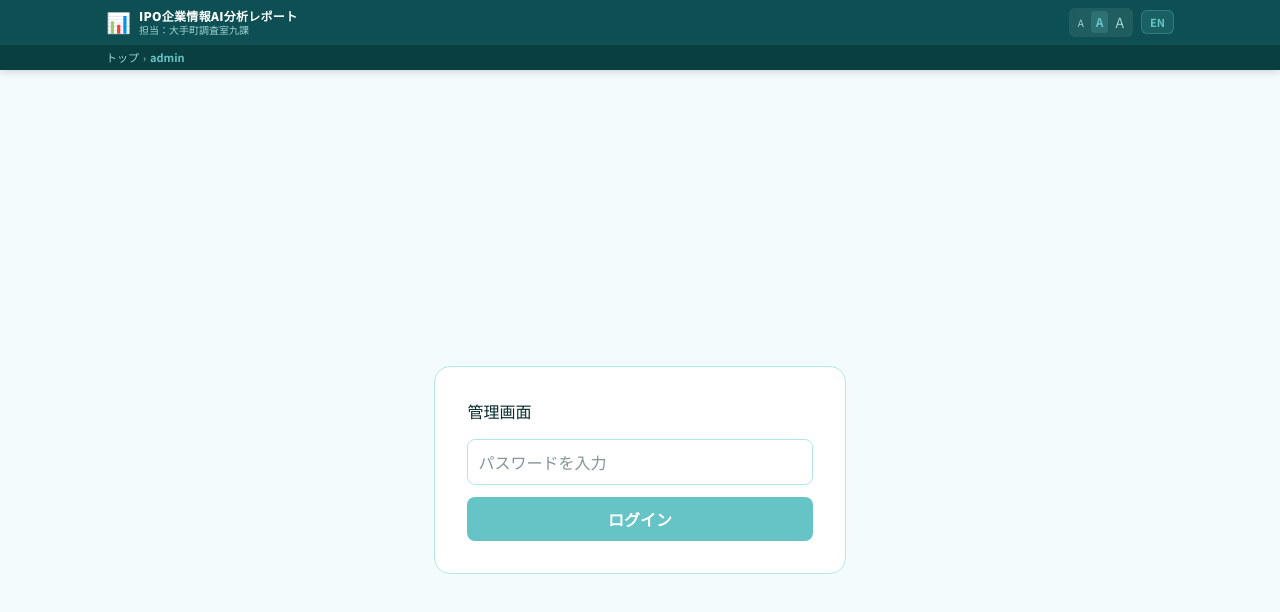
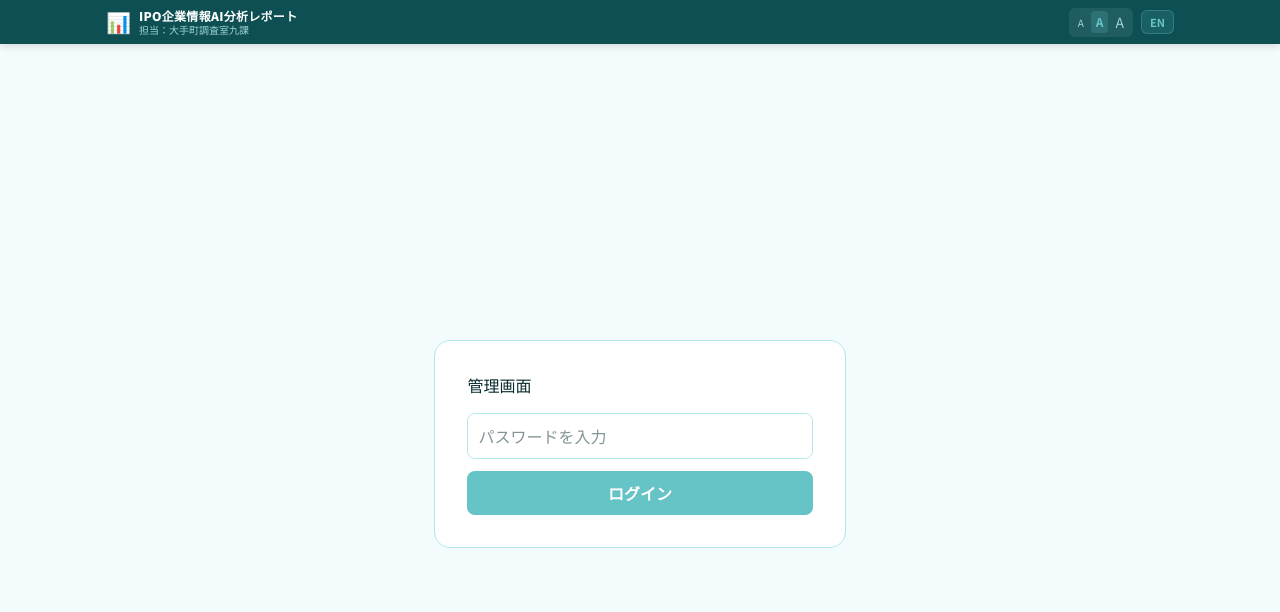
Before and after one commit to shakederice-jp/ipo-scout, a Next.js app: page /admin in a window 1280 px wide. Shown: the top 612 px of the page. Built offline with nearby package versions, Linux system fonts and the light colour scheme.

Commit message:
fix: breadcrumb structure top>calendar>analysis, slot support

```diff
--- a/src/components/AppHeader.tsx
+++ b/src/components/AppHeader.tsx
@@ -11,11 +11,6 @@ const C = {
 
 type FontSize = "sm" | "md" | "lg";
 const FONT_SIZE_MAP: Record<FontSize, number> = { sm: 13, md: 15, lg: 17 };
-
-const BREADCRUMB_MAP: Record<string, Record<string, string>> = {
-  ja: { "/": "トップ", "/calendar": "カレンダー", "/analysis": "銘柄分析" },
-  en: { "/": "Top", "/calendar": "Calendar", "/analysis": "Analysis" },
-};
 
 interface AppHeaderProps {
   slot?: React.ReactNode;
@@ -33,16 +28,23 @@ export default function AppHeader({ slot }: AppHeaderProps = {}) {
     );
   }, [fontSize]);
 
-  const segments = pathname.split("/").filter(Boolean);
-  const crumbs: { label: string; href: string }[] = [
-    { label: BREADCRUMB_MAP[lang]["/"], href: "/" },
-  ];
-  let acc = "";
-  for (const seg of segments) {
-    acc += "/" + seg;
-    const key = acc.startsWith("/analysis/") ? "/analysis" : acc;
-    const label = BREADCRUMB_MAP[lang][key] ?? seg;
-    crumbs.push({ label, href: acc });
+  const isAnalysis = pathname.startsWith("/analysis/");
+  const isCalendar = pathname === "/calendar";
+
+  type Crumb = { label: string; href: string; link: boolean };
+  let crumbs: Crumb[] = [];
+
+  if (isCalendar) {
+    crumbs = [
+      { label: lang === "ja" ? "トップ" : "Top", href: "/", link: true },
+      { label: lang === "ja" ? "カレンダー" : "Calendar", href: "/calendar", link: false },
+    ];
+  } else if (isAnalysis) {
+    crumbs = [
+      { label: lang === "ja" ? "トップ" : "Top", href: "/", link: true },
+      { label: lang === "ja" ? "カレンダー" : "Calendar", href: "/calendar", link: true },
+      { label: lang === "ja" ? "銘柄分析" : "Analysis", href: pathname, link: false },
+    ];
   }
 
   return (
@@ -74,14 +76,14 @@ export default function AppHeader({ slot }: AppHeaderProps = {}) {
           }}>{lang === "ja" ? "EN" : "JA"}</button>
         </div>
       </div>
-      {crumbs.length > 1 && (
+      {crumbs.length > 0 && (
         <div style={{ backgroundColor: "rgba(0,0,0,0.2)", borderTop: "1px solid rgba(102,195,198,0.15)" }}>
           <div style={{ maxWidth: 1100, margin: "0 auto", padding: "4px 16px", display: "flex", alignItems: "center", justifyContent: "space-between" }}>
             <div style={{ display: "flex", alignItems: "center", gap: 4 }}>
               {crumbs.map((c, i) => (
                 <span key={c.href} style={{ display: "flex", alignItems: "center", gap: 4 }}>
                   {i > 0 && <span style={{ color: "#a0d4d6", fontSize: 10 }}>›</span>}
-                  {i < crumbs.length - 1
+                  {c.link
                     ? <Link href={c.href} style={{ fontSize: 11, color: "#a0d4d6", textDecoration: "none" }}>{c.label}</Link>
                     : <span style={{ fontSize: 11, color: C.teal, fontWeight: 600 }}>{c.label}</span>
                   }
```
